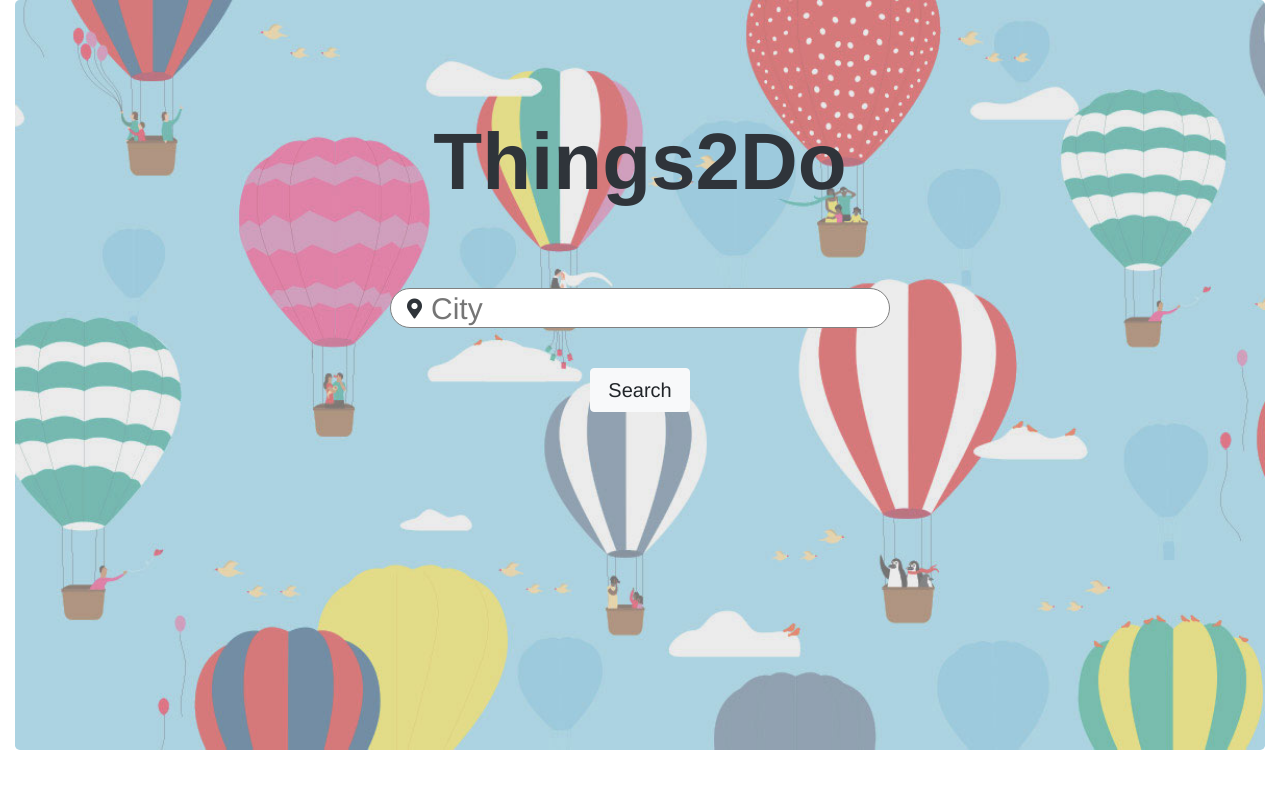
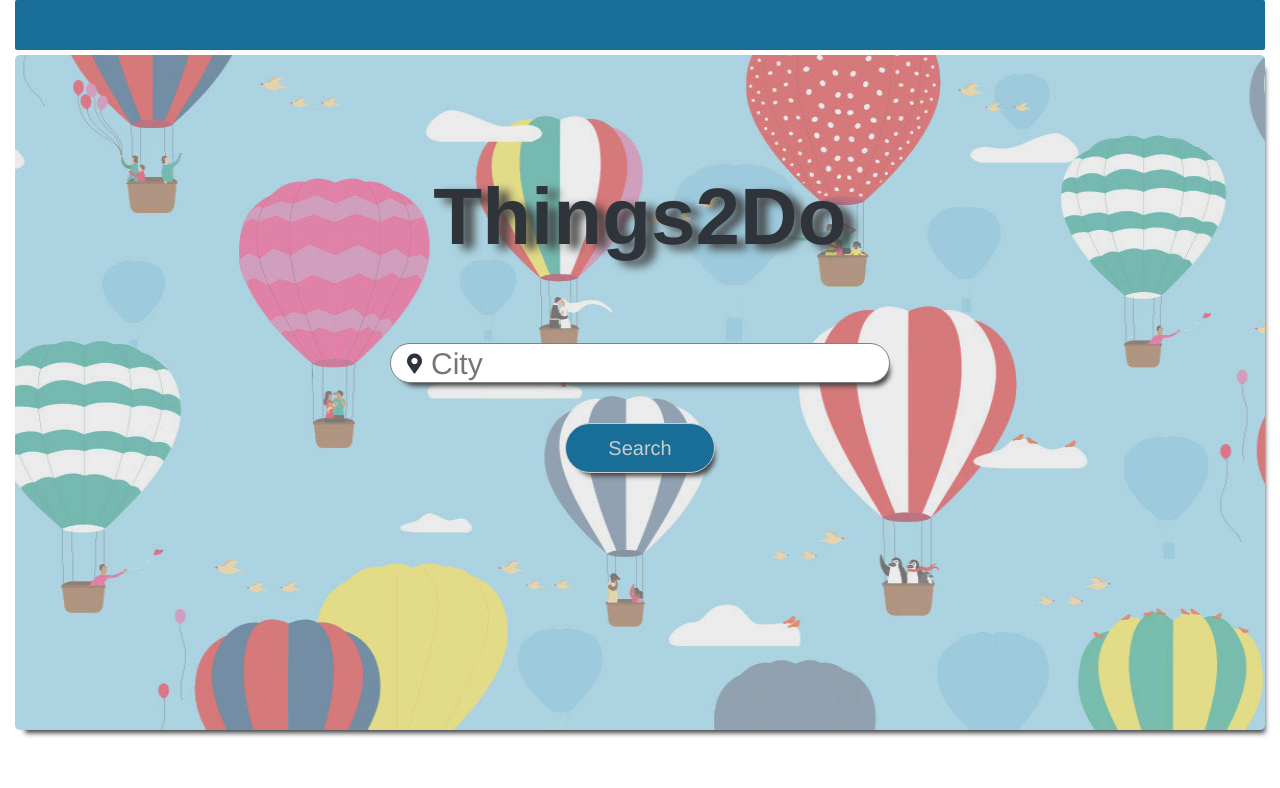
Before and after one commit to marcldo/bootcampProject1, a plain HTML site: page index.html in a window 1280 px wide. Drawn offline with nearby package versions, Linux system fonts and the light colour scheme.

Commit message:
added box shadows and header

```diff
--- a/assets/css/style.css
+++ b/assets/css/style.css
@@ -26,11 +26,21 @@ body {
   padding: 20px;
 }
 
+header{
+  background-color:#196e97;
+  height: 50px;
+  border-radius: 2px;
+  z-index: 2;
+}
+
 .jumbotron{
-  height: 750px;
+  margin-top: 5px;
+  height: 675px;
   background-image: url(../images/penguinImg.jpg);
   background-repeat: no-repeat;
   background-size: 100% 100%;
+  box-shadow: 5px 8px 5px -5px #414141;
+  z-index: 1;
   /* background: #A1FFCE;
 background: -webkit-linear-gradient(to right, #FAFFD1, #A1FFCE);
 background: linear-gradient(to right, #FAFFD1, #A1FFCE);  */
@@ -43,14 +53,26 @@ background: linear-gradient(to right, #FAFFD1, #A1FFCE);  */
   font-weight:  bold;
   color: rgb(47, 52, 58);
   padding: 50px;
+  text-shadow: 10px 5px 10px #414141;
+
+}
+
+.jumbotron input{
+  box-shadow: 5px 8px 5px -5px #414141;
 }
 
 .btn{
-  width: 100px;
+  width: 150px;
+  height: 50px;
   font-family:  Helvetica, Arial, sans-serif ;
   font-size: 20px;
   display: block;
   margin: 40px auto;
+  border: 1px solid #cccccc;
+  border-radius:50px;
+  background-color: #196e97;
+  color: #cccccc;
+  box-shadow: 5px 8px 5px -5px #414141;
 }
 
 #cities{
@@ -77,37 +99,44 @@ background: linear-gradient(to right, #FAFFD1, #A1FFCE);  */
 padding: 20px;
 }
 
+.citiesSearchResult{
+  padding: 10px;
+  margin: 0 auto;
+}
+
+.citiesSearchResult td{
+padding: 10px;
+}
+
 
 /* City Table */
 
-table#datainsert {
-  /*margin-left: 32%;
-  margin-top: 2%;*/
+/* table#datainsert {
+
   margin:auto;
   border-spacing: 10px 10px;
-  /*border: 2px solid black;*/
+
   height: auto;
   width: 300px;
   font-size: 20px;
-}
-tr:nth-child(1) {
-  background-color: cornsilk;
-}
+} */
+
+
 /* Header Height*/
-table, th, td {
+/* table, th, td {
   height: 60px;
-}
+} */
 
 /* Header Text */
-table, th {
+/* table, th {
 text-align: center;
-}
+} */
 
 /* Click link and Info */
-table, td {
+/* table, td {
 text-align: right ;
 
-}
+} */
 
 /* Table Font Size */
 #eventsData {
--- a/assets/javascript/app.js
+++ b/assets/javascript/app.js
@@ -11,8 +11,7 @@ $("#submit").on("click", function () {
       xhr.setRequestHeader("user-key", "800b518a5824533907d36cfa8844ff50 ");
     }
   }).then(function (response) {
-    if(response.location_suggestions.length === 0)
-    {
+    if (response.location_suggestions.length === 0) {
       console.log("inside resp")
       $("#datainsert").text("Sorry No data Found");
       $("#cities").val("");
@@ -20,13 +19,12 @@ $("#eventsData").html("");
       $("#collectionsData").html("");
 
     }
-    else{
+    else {
       $("#eventsData").html("");
       $("#collectionsData").html("");
       $("#cities").val("");
-    var op = "<table>";
+      var op = `<table class="citiesSearchResult">`;
       console.log(response);
-    op += "<tr><th > CITY </th></tr>";
 
 
       for (i = 0; i < response.location_suggestions.length; i++) {
@@ -40,7 +38,8 @@ $("#collectionsData").html("");
       op += "</table>";
       document.getElementById("datainsert").innerHTML = op;
 
-    }  });
+    }
+  });
 });
 
 
@@ -68,10 +67,10 @@ $("#datainsert").on("click", ".location", function (e) {
   }).then(function (response) {
     console.log(response);
 
-    if(response.page.totalElements === 0){
+    if (response.page.totalElements === 0) {
       $("#error").text(`Sorry No data !! Hahaha`);
     }
-        else{
+    else {
       displayselecteddata(response);
 
       $(".modal").modal("hide");
@@ -95,7 +94,8 @@ $("#datainsert").on("click", ".location", function (e) {
       }
       eventsTable += "</table>";
       document.getElementById("eventsData").innerHTML = eventsTable;
-   } });
+    }
+  });
 
   var zQueryURL = "https://developers.zomato.com/api/v2.1/collections?city_id=" + $(this).data("city-id");
 
@@ -122,8 +122,7 @@ $("#datainsert").on("click", ".location", function (e) {
   });
 });
 
-function displayselecteddata(response)
-{
+function displayselecteddata(response) {
   var eventsTable = "<table>";
   eventsTable += "<tr><th> EVENTS </th></tr>";
   for (var i = 0; i < 10; i++) {
--- a/index.html
+++ b/index.html
@@ -17,8 +17,13 @@
 </head>
 
 <!--Header-->
+
+<body>
+
+
     <area>
     <div class="container-fluid">
+        <header></header>
         <div class="jumbotron">
             <h1 class="text-center mainHeading"> Things2Do </h1>
             <div class="input-container text-center">
@@ -27,7 +32,7 @@
 
                 <div class="row text-center">
                     <div class="col-12">
-                    <button type="button" id="submit" class="btn btn-light text-center" data-toggle="modal"
+                        <button type="button" id="submit" class="btn text-center" data-toggle="modal"
                             data-target="#citesModal">Search</button>
                     </div>
                 </div>
@@ -57,6 +62,9 @@
             <div class="modal fade" id="citesModal" role="dialog" aria-labelledby="citesModalLabel" aria-hidden="true">
                 <div class="modal-dialog modal-sm">
                     <div class="modal-content">
+                        <div class="modal-header">
+                            <h5 class="modal-title">Cities</h5>
+                        </div>
                         <div id="datainsert">
 
                         </div>
```
Lines whose indentation alone changed are shown as unchanged.
